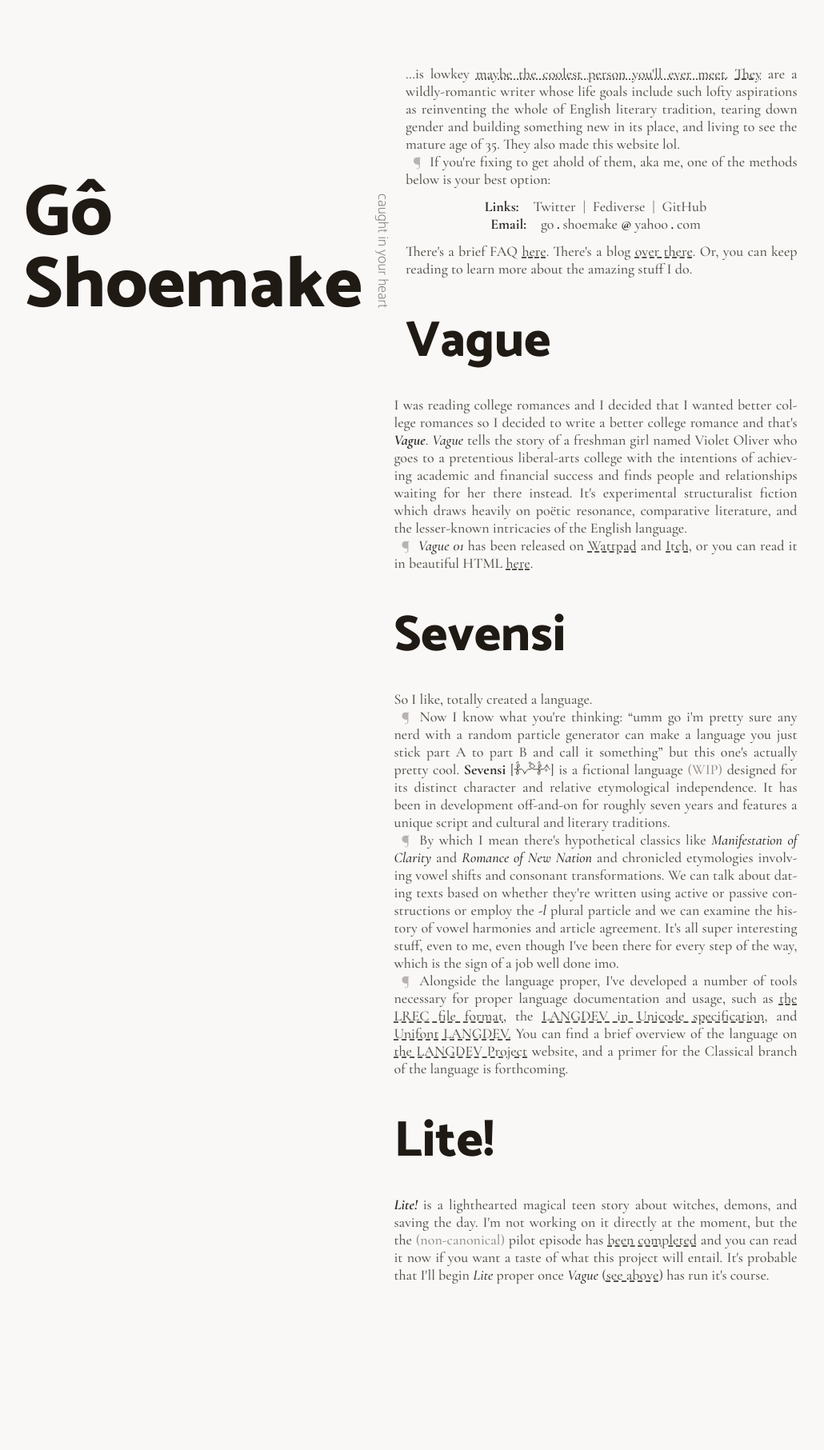
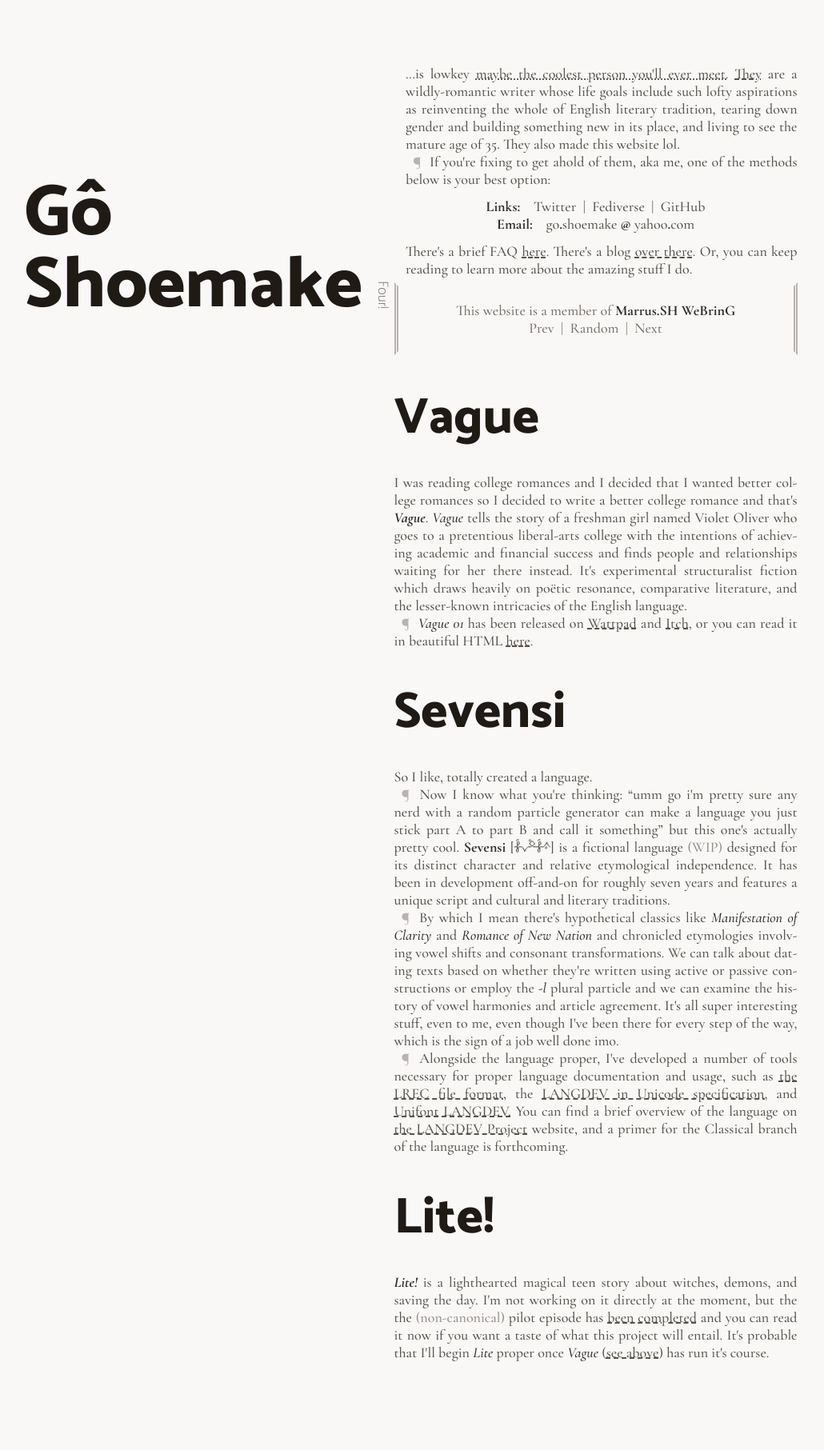
Before and after one commit to marrus-sh/marrus-web, a Jekyll site: the page index.html, which Jekyll copies as it is, in a window 1280 px wide. Shown: the whole page at 80% size, without its empty margins (42-1072 px from the left). Built offline with Jekyll 4.4.1, drawn with Linux system fonts in a browser that asks for light colours; before the commit the page ends 1717 px from its top, so only the background shows below that.

Commit message:
Added webring links!

```diff
--- a/index.html
+++ b/index.html
@@ -57,6 +57,12 @@
             <p hidden> caught in your heart
             <p hidden> don't let capitalism
             <p hidden> tarnish your dreams
+            <p hidden> For good!
+            <p hidden> Linked up!
+            <p hidden> Four!
+            <p hidden> Circular!
+            <p hidden> <code><del>&amp;emsp;</del><ins>&amp;nbsp;&amp;nbsp;&amp;nbsp;&amp;nbsp;</ins></code>
+            <p hidden> Good structure!
         </aside>
     </header>
 </a>
@@ -68,11 +74,36 @@
         They also made this website lol.
     <p>
         If you're fixing to get ahold of them, aka me, one of the methods below is your best option:
-  <nav><b>Links:</b>&emsp;<a href="https://twitter.com/1024xGO">Twitter</a>&ensp;|&ensp;<a href="https://icosahedron.website/@u2764">Fediverse</a>&ensp;|&ensp;<a href="https://github.com/marrus-sh">GitHub</a><br><b>Email:</b>&emsp;<a href="mailto:">go&thinsp;<b>.</b>&thinsp;shoemake&nbsp;<b>@</b>&nbsp;yahoo&thinsp;<b>.</b>&thinsp;com</a></nav>
+    <nav>
+        <b>Links:</b><!--
+     -->&nbsp;&nbsp;&nbsp;&nbsp;<!--
+     --><a href="https://twitter.com/1024xGO">Twitter</a><!--
+     -->&nbsp;&nbsp;|&nbsp;&nbsp;<!--
+     --><a href="https://icosahedron.website/@u2764">Fediverse</a><!--
+     -->&nbsp;&nbsp;|&nbsp;&nbsp;<!--
+     --><a href="https://github.com/marrus-sh">GitHub</a><!--
+     --><br><!--
+     --><b>Email:</b><!--
+     -->&nbsp;&nbsp;&nbsp;&nbsp;<!--
+     --><a href="mailto:"><!--
+     -->go<b>.</b>shoemake&nbsp;<b>@</b>&nbsp;yahoo<b>.</b>com<!--
+     --></a>
+    </nav>
     <p>
         There's a brief FAQ <a href="/faq/" target="_self">here</a>.
         There's a blog <a href="/ledger/" target="_self">over there</a>.
         Or, you can keep reading to learn more about the amazing stuff I do.
+    <aside>
+        <nav id="webring">
+            This website is a member of <a href="https://marrus-sh.github.io/webring/#gosh"><b>Marrus.SH WeBrinG</b></a><!--
+         --><br><!--
+         --><a href="https://marrus-sh.github.io/webring/?prev#gosh" title="Previous page">Prev</a><!--
+         -->&nbsp;&nbsp;|&nbsp;&nbsp;<!--
+         --><a href="https://marrus-sh.github.io/webring/?rand#gosh" title="Random page">Random</a><!--
+         -->&nbsp;&nbsp;|&nbsp;&nbsp;<!--
+         --><a href="https://marrus-sh.github.io/webring/?next#gosh" title="Next page">Next</a>
+        </nav>
+    </aside>
 
     <section id="vague">
         <h2>Vague</h2>
--- a/styling/formatting.css
+++ b/styling/formatting.css
@@ -76,6 +76,7 @@ body > header p, body > a[href] > header p {
 /*  SECTIONING  */
 
 aside {
+  border-color: transparent #b8b3b0;
   text-align: left;
   color: #75706a;
 }
--- a/styling/index.css
+++ b/styling/index.css
@@ -1,4 +1,4 @@
 @charset "UTF-8";
 @import url("./fonts/index.css");
+@import url("./layout.css");
 @import url("./formatting.css");
-@import url("./layout.css");
--- a/styling/layout.css
+++ b/styling/layout.css
@@ -75,12 +75,20 @@ article, section, aside, header, footer, div {
   padding: 0;
 }
 
-aside, nav {
+nav {
   margin: .675rem 1rem;
+}
+
+aside {
+  margin: .3375rem 0;
+  border: thick currentColor double;
+  padding: .3375rem 1rem;
 }
 
 header aside, footer {
   margin: .3375rem 0;
+  border: none;
+  padding: 0;
 }
 
 blockquote > footer:last-child::before {
```
Also changed, not shown: vague/index.html (+12 -10 lines). Lines whose indentation alone changed are shown as unchanged.
